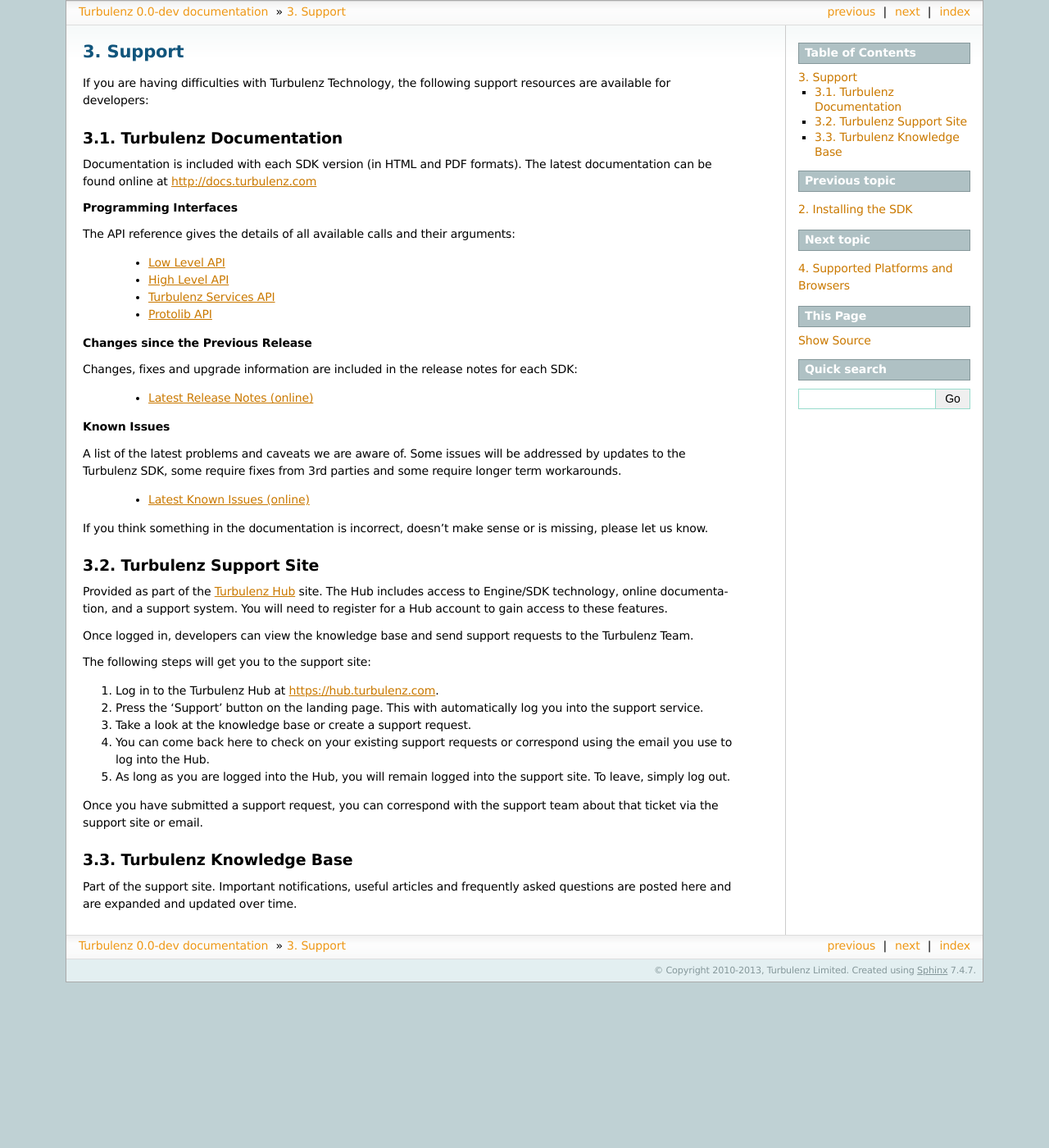
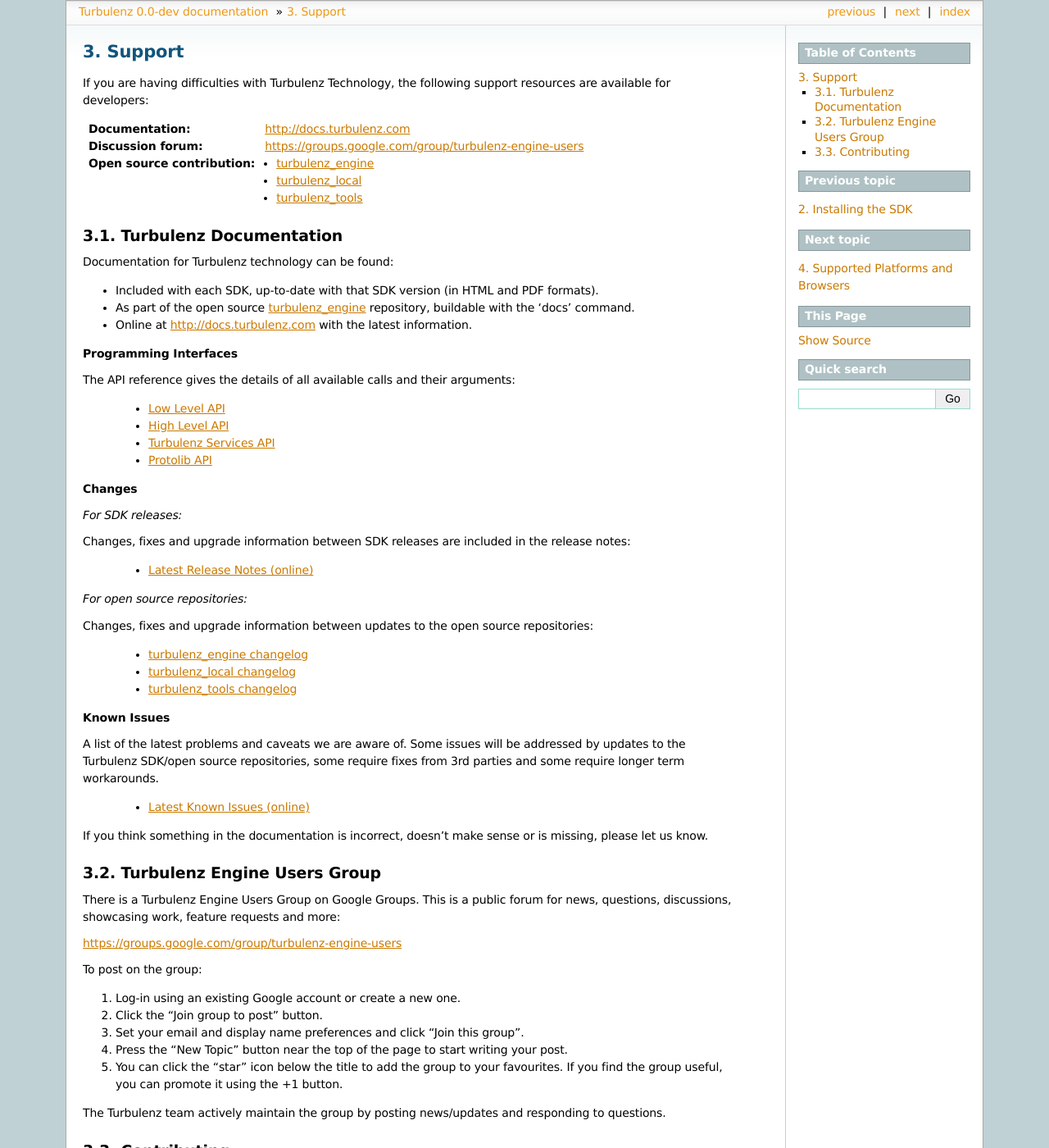
Before and after one commit to turbulenz/turbulenz_engine, a Sphinx documentation site: the page built from docs/source/support.rst, in a window 1280 px wide and 1400 px high. Shown: the whole window at 82% size. Built offline with Sphinx 7.4.7, drawn with Linux system fonts in a browser that asks for light colours; some of the changed text lies outside the part shown.

Commit message:
Updated support documentation to repond to new hub buttons.

```diff
--- a/docs/source/support.rst
+++ b/docs/source/support.rst
@@ -10,12 +10,21 @@
 If you are having difficulties with Turbulenz Technology, the
 following support resources are available for developers:
 
+:Documentation: http://docs.turbulenz.com
+:Discussion forum: https://groups.google.com/group/turbulenz-engine-users
+:Open source contribution:
+    - `turbulenz_engine <https://github.com/turbulenz/turbulenz_engine>`__
+    - `turbulenz_local <https://github.com/turbulenz/turbulenz_local>`__
+    - `turbulenz_tools <https://github.com/turbulenz/turbulenz_tools>`__
+
 Turbulenz Documentation
 -----------------------
 
-Documentation is included with each SDK version (in HTML and PDF
-formats).  The latest documentation can be found online at
-http://docs.turbulenz.com
+Documentation for Turbulenz technology can be found:
+
+* Included with each SDK, up-to-date with that SDK version (in HTML and PDF formats).
+* As part of the open source `turbulenz_engine <https://github.com/turbulenz/turbulenz_engine>`__ repository, buildable with the 'docs' command.
+* Online at http://docs.turbulenz.com with the latest information.
 
 **Programming Interfaces**
 
@@ -27,57 +36,69 @@
     * :ref:`Turbulenz Services API <turbulenz_services_api>`
     * :ref:`Protolib API <protolib_api>`
 
-**Changes since the Previous Release**
+**Changes**
 
-Changes, fixes and upgrade information are included in the release
-notes for each SDK:
+*For SDK releases:*
+
+Changes, fixes and upgrade information between SDK releases are included in the release notes:
 
     * `Latest Release Notes (online) <http://docs.turbulenz.com/release_notes>`_
+
+*For open source repositories:*
+
+Changes, fixes and upgrade information between updates to the open source repositories:
+
+    * `turbulenz_engine changelog <https://github.com/turbulenz/turbulenz_engine/blob/master/docs/source/changelog.rst>`_
+    * `turbulenz_local changelog <https://github.com/turbulenz/turbulenz_local/blob/master/CHANGES.rst>`_
+    * `turbulenz_tools changelog <https://github.com/turbulenz/turbulenz_tools/blob/master/CHANGES.rst>`_
 
 **Known Issues**
 
 A list of the latest problems and caveats we are aware of.  Some
-issues will be addressed by updates to the Turbulenz SDK, some require
+issues will be addressed by updates to the Turbulenz SDK/open source repositories, some require
 fixes from 3rd parties and some require longer term workarounds.
 
     * `Latest Known Issues (online) <http://docs.turbulenz.com/known_issues>`_
 
-
 If you think something in the documentation is incorrect, doesn't make
 sense or is missing, please let us know.
 
-Turbulenz Support Site
-----------------------
+Turbulenz Engine Users Group
+----------------------------
 
-Provided as part of the `Turbulenz Hub <https://hub.turbulenz.com>`_
-site.  The Hub includes access to Engine/SDK technology, online
-documentation, and a support system.  You will need to register for a
-Hub account to gain access to these features.
+There is a Turbulenz Engine Users Group on Google Groups.
+This is a public forum for news, questions, discussions, showcasing work, feature requests and more:
 
-Once logged in, developers can view the knowledge base and send
-support requests to the Turbulenz Team.
+https://groups.google.com/group/turbulenz-engine-users
 
-The following steps will get you to the support site:
+To post on the group:
 
-1) Log in to the Turbulenz Hub at `https://hub.turbulenz.com <https://hub.turbulenz.com>`_.
+1) Log-in using an existing Google account or create a new one.
 
-2) Press the 'Support' button on the landing page. This with
-   automatically log you into the support service.
+2) Click the "Join group to post" button.
 
-3) Take a look at the knowledge base or create a support request.
+3) Set your email and display name preferences and click "Join this group".
 
-4) You can come back here to check on your existing support requests
-   or correspond using the email you use to log into the Hub.
+4) Press the "New Topic" button near the top of the page to start writing your post.
 
-5) As long as you are logged into the Hub, you will remain logged into
-   the support site. To leave, simply log out.
+5) You can click the "star" icon below the title to add the group to your favourites.
+   If you find the group useful, you can promote it using the +1 button.
 
-Once you have submitted a support request, you can correspond with the
-support team about that ticket via the support site or email.
+The Turbulenz team actively maintain the group by posting news/updates and responding to questions.
 
-Turbulenz Knowledge Base
-------------------------
+Contributing
+------------
 
-Part of the support site.  Important notifications, useful articles
-and frequently asked questions are posted here and are expanded and
-updated over time.
+If you have a bug to report, patches or pull requests for any of the open source Turbulenz products you can submit them via Github here:
+
+* `turbulenz_engine <https://github.com/turbulenz/turbulenz_engine>`__
+    * `Issues <https://github.com/turbulenz/turbulenz_engine/issues>`__
+    * `Pull requests <https://github.com/turbulenz/turbulenz_engine/pulls>`__
+* `turbulenz_local <https://github.com/turbulenz/turbulenz_local>`__
+    * `Issues <https://github.com/turbulenz/turbulenz_local/issues>`__
+    * `Pull requests <https://github.com/turbulenz/turbulenz_local/pulls>`__
+* `turbulenz_tools <https://github.com/turbulenz/turbulenz_tools>`__
+    * `Issues <https://github.com/turbulenz/turbulenz_tools/issues>`__
+    * `Pull requests <https://github.com/turbulenz/turbulenz_tools/pulls>`__
+
+See the `contributing section <https://github.com/turbulenz/turbulenz_engine#contributing>`__ for more details.
```
